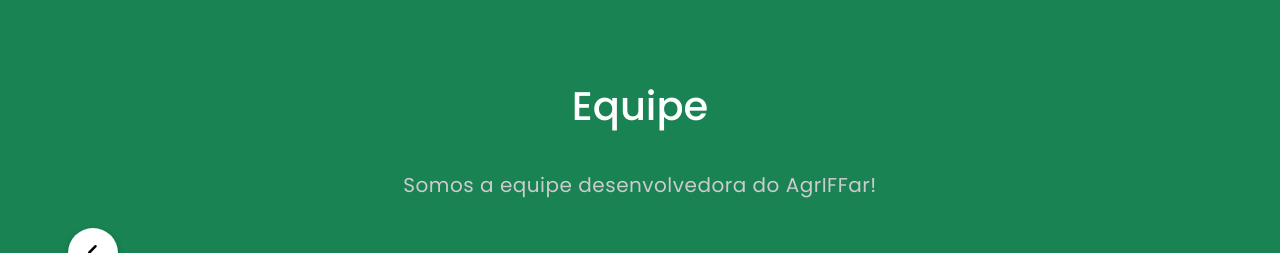
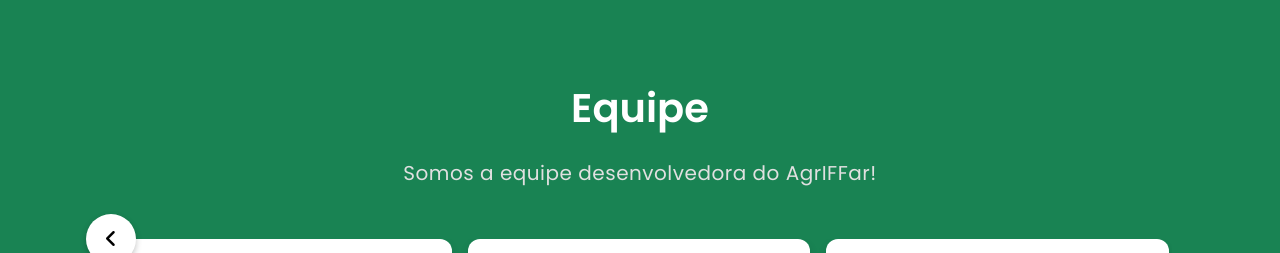
Before and after one commit to dornelesfernando/AgrIFFar, a React (Vite) app: page / in a window 1280 px wide. Shown: the part 3689-3942 px from the top of the page. Built offline with nearby package versions, Linux system fonts and the light colour scheme.

Commit message:
Modify css

```diff
--- a/src/pages/Home/Home.module.css
+++ b/src/pages/Home/Home.module.css
@@ -1,32 +1,47 @@
 .info-text {
-    text-align: center;
+    text-align: center; /* Centraliza o texto */
+    color: #fff; /* Cor do texto para maior legibilidade */
+    font-size: 1.2rem; /* Tamanho da fonte */
+    margin: 20px 0; /* Margens verticais para espaçamento */
 }
 
-.main{
-    padding: 0 88px;
-    position: relative;
-    overflow-x: hidden;
-    background-color: #198353; /* #198353verde mais escuro*/
+.main {
+    padding: 0 88px; /* Preenchimento lateral */
+    position: relative; /* Necessário para os pseudo-elementos */
+    overflow-x: hidden; /* Oculta o overflow horizontal */
+    background-color: #198353; /* Verde escuro */
+    min-height: 100vh; /* Garante que a seção ocupe a altura total da viewport */
+    display: flex; /* Usar Flexbox para alinhamento interno, se necessário */
+    flex-direction: column; /* Alinhamento em coluna */
 }
 
-.main::before{
+.main::before {
     content: "";
-    position: absolute;
-    width: 120px;
-    height: 120px;
-    left: 55%;
-    top: 20%;
-    background-color: #aac963; /* #aac963 verde abacate*/
-    filter: blur(90px);
+    position: absolute; /* Posição absoluta em relação ao .main */
+    width: 120px; /* Largura do círculo */
+    height: 120px; /* Altura do círculo */
+    left: 55%; /* Posicionamento horizontal */
+    top: 20%; /* Posicionamento vertical */
+    background-color: #aac963; /* Verde abacate */
+    filter: blur(90px); /* Efeito de desfoque */
+    border-radius: 50%; /* Forma circular */
+    z-index: 1; /* Garante que fique atrás do conteúdo */
 }
 
-.main::after{
+.main::after {
     content: "";
-    position: absolute;
-    width: 120px;
-    height: 120px;
-    left: 80%;
-    top: 44%;
-    background-color: #84b59a;
-    filter: blur(90px);
+    position: absolute; /* Posição absoluta em relação ao .main */
+    width: 120px; /* Largura do círculo */
+    height: 120px; /* Altura do círculo */
+    left: 80%; /* Posicionamento horizontal */
+    top: 44%; /* Posicionamento vertical */
+    background-color: #84b59a; /* Verde mais claro */
+    filter: blur(90px); /* Efeito de desfoque */
+    border-radius: 50%; /* Forma circular */
+    z-index: 1; /* Garante que fique atrás do conteúdo */
 }
+
+/* Adicionando uma sombra no fundo principal para um efeito mais moderno */
+.main {
+    box-shadow: 0 4px 20px rgba(0, 0, 0, 0.15); /* Sombra suave */
+}
--- a/src/pages/Home/components/EquipeInfo.module.css
+++ b/src/pages/Home/components/EquipeInfo.module.css
@@ -1,25 +1,30 @@
-.equipe_info{
+.equipe_info {
     display: flex;
     flex-direction: column;
     align-items: center;
     justify-content: center;
-    min-height: 100vh;
+    min-height: 100vh; /* Garante que o componente ocupe a altura total da viewport */
+    padding: 20px; /* Adiciona um padding para evitar que o texto encoste nas bordas */
 }
 
-.equipe_info .title{
-    margin-bottom: 25px;
+.equipe_info .title {
+    margin-bottom: 25px; /* Espaçamento abaixo do título */
     align-self: center;
-    color: #fff;
-    font-weight: 500;
-    font-size: 40px;
-    line-height: 72px;
+    color: #fff; /* Cor do texto */
+    font-weight: 600; /* Peso da fonte mais forte para o título */
+    font-size: 2.5rem; /* Tamanho da fonte aumentado para melhor legibilidade */
+    line-height: 1.2; /* Ajuste na altura da linha para melhor espaçamento */
+    text-align: center; /* Centraliza o texto do título */
 }
 
-.equipe_info .info_text{
+.equipe_info .info_text {
     align-self: center;
-    color: #ccc;
-    font-weight: 400;
-    font-size: 20px;
-    line-height: 36px;
-    letter-spacing: 0.5px;
+    color: #e0e0e0; /* Cor do texto mais suave para o texto secundário */
+    font-weight: 400; /* Peso da fonte */
+    font-size: 1.25rem; /* Tamanho da fonte ajustado para melhor legibilidade */
+    line-height: 1.6; /* Aumenta a altura da linha para mais espaço entre linhas */
+    letter-spacing: 0.5px; /* Espaçamento entre letras */
+    text-align: center; /* Centraliza o texto do parágrafo */
+    max-width: 800px; /* Limita a largura máxima do texto para melhorar a legibilidade */
+    padding: 0 20px; /* Adiciona padding lateral */
 }
```
